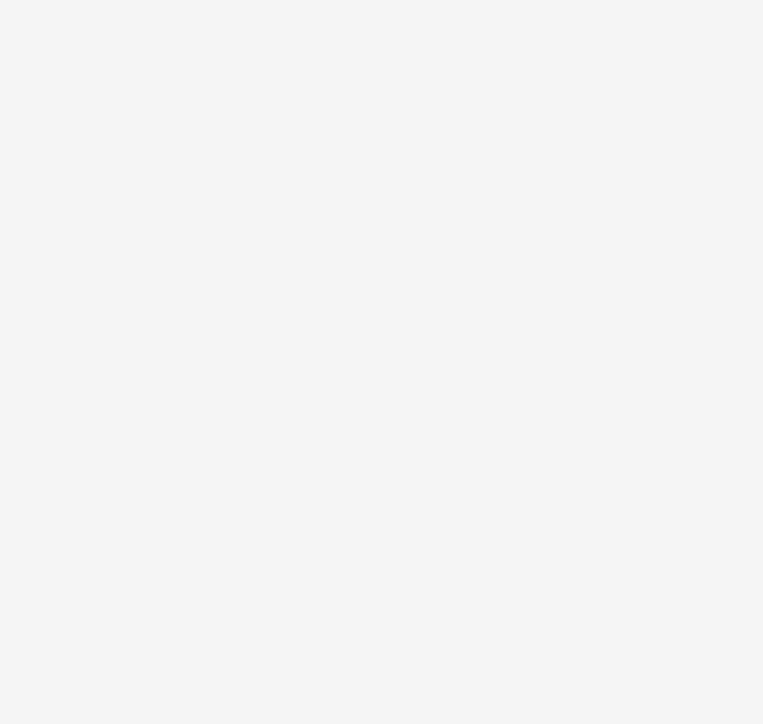
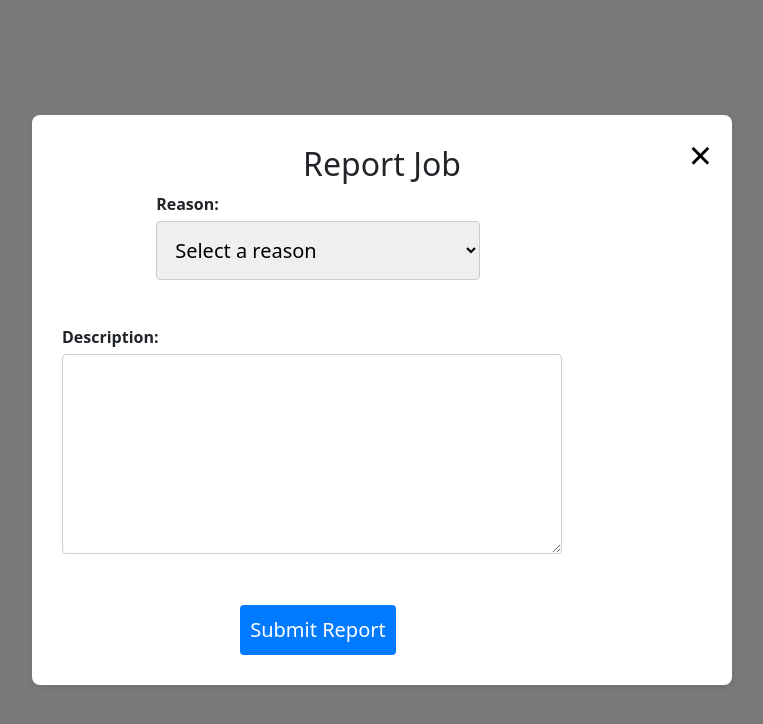
Before and after one commit to MostafaElKaranshawy/Job-Hunt, a React (Vite) app in the folder frontend/: page /user/job/1/report in a window 1280 px wide. Before the commit this address had no page. Shown: the top 724 px of the page, without its empty margins (258-1021 px from the left). Built offline with nearby package versions, Linux system fonts and the light colour scheme.

Commit message:
reporting job feature added in the frontend

```diff
--- a/frontend/src/App.jsx
+++ b/frontend/src/App.jsx
@@ -8,6 +8,7 @@ import LogInPage from './pages/logInPage/LogInPage'
 import ResetPasswordRequestPage from './pages/resetPasswordRequestPage/ResetPasswordRequestPage'
 import ResetPasswordPage from './pages/resetPasswordPage/ResetPasswordPage'
 import SpecialForm from './components/specialForm/SpecialForm'
+import ReportForm from './components/reportForm/ReportForm'
 function App() {
     return (
         <div className='app'>
@@ -23,6 +24,7 @@ function App() {
                     <Route path="/reset-password" element={< ResetPasswordPage/>} />
                     <Route path="/reset-password-request" element={< ResetPasswordRequestPage/>} />
                     <Route path="/user/apply/job/:jobId/form" element={<SpecialForm/>} />
+                    <Route path="/user/job/:jobId/report" element={<ReportForm/>} />
                 </Routes>
             </Router>
         </div>
--- /dev/null
+++ b/frontend/src/components/reportForm/ReportForm.jsx
@@ -0,0 +1,87 @@
+import React, { useState } from "react";
+import { useParams, useNavigate } from "react-router-dom";
+import './reportForm.css';
+
+const ReportForm = () => {
+    const [reason, setReason] = useState("");
+    const [description, setDescription] = useState("");
+
+    const { jobId } = useParams();
+    const navigate = useNavigate();
+
+    const handleReasonChange = (e) => {
+        setReason(e.target.value);
+    };
+
+    const handleDescriptionChange = (e) => {
+        setDescription(e.target.value);
+    };
+
+    const handleSubmit = async (e) => {
+        e.preventDefault();
+        const reportData = {
+            reason,
+            description,
+        };
+        const url = `http://localhost:8080/job/${jobId}/report`;
+        try {
+            const response = await fetch(url, {
+                method: 'POST',
+                credentials: 'include',
+                headers: {
+                    'Content-Type': 'application/json',
+                },
+                body: JSON.stringify(reportData),
+            });
+
+            if (response.ok) {
+                alert("Report submitted successfully!");
+                navigate(-1); // Navigate back to the previous page
+            } else {
+                alert("Failed to submit report.");
+            }
+        } catch (error) {
+            console.error("Error submitting report:", error);
+            alert("An error occurred while submitting the report.");
+        }
+    };
+
+    const handleClose = () => {
+        navigate(-1); // Navigate back to the previous page
+    };
+
+    return (
+        <div className="report-form-overlay">
+            <div className="report-form-container">
+                <button className="close-button" onClick={handleClose}>
+                    &times;
+                </button>
+                <h2>Report Job</h2>
+                <form onSubmit={handleSubmit}>
+                    <label>
+                        Reason:
+                        <select value={reason} onChange={handleReasonChange} required>
+                            <option value="">Select a reason</option>
+                            <option value="INAPPROPRIATE_CONTENT">Inappropriate Content</option>
+                            <option value="SCAM">Scam</option>
+                            <option value="DISCRIMINATION">Discrimination</option>
+                            <option value="ILLEGAL_ACTIVITY">Illegal Activity</option>
+                            <option value="OTHER">Other</option>
+                        </select>
+                    </label>
+                    <label>
+                        Description:
+                        <textarea
+                            value={description}
+                            onChange={handleDescriptionChange}
+                            required
+                        />
+                    </label>
+                    <button type="submit">Submit Report</button>
+                </form>
+            </div>
+        </div>
+    );
+};
+
+export default ReportForm;
--- /dev/null
+++ b/frontend/src/components/reportForm/reportForm.css
@@ -0,0 +1,78 @@
+.report-form-overlay {
+    position: fixed;
+    top: 0;
+    left: 0;
+    width: 100%;
+    height: 100%;
+    background: rgba(0, 0, 0, 0.5);
+    display: flex;
+    justify-content: center;
+    align-items: center;
+    z-index: 1000;
+}
+
+.report-form-container {
+    background: #fff;
+    padding: 30px;
+    border-radius: 8px;
+    width: 700px;
+    box-shadow: 0 2px 10px rgba(0, 0, 0, 0.1);
+    position: relative;
+}
+
+.report-form-container .close-button {
+    position: absolute;
+    top: 0px;
+    right: 10px;
+    background: none;
+    border: none;
+    font-size: 40px;
+    cursor: pointer;
+}
+
+.report-form-container h2 {
+    margin-top: 0;
+    font-size: 32px;
+    text-align: center;
+}
+
+.report-form-container form {
+    display: flex;
+    flex-direction: column;
+}
+
+.report-form-container label {
+    margin-bottom: 10px;
+    font-weight: bold;
+}
+
+.report-form-container select, textarea {
+    width: 100%;
+    padding: 14px;
+    margin-top: 5px;
+    margin-bottom: 15px;
+    margin-left: 0;
+    border: 1px solid #ccc;
+    border-radius: 4px;
+    font-size: 20px;
+}
+
+.report-form-container textarea {
+    height: 200px;
+    width: 500px;
+    resize: vertical;
+}
+
+.report-form-container button[type="submit"] {
+    background-color: #007bff;
+    color: white;
+    padding: 10px;
+    border: none;
+    border-radius: 4px;
+    cursor: pointer;
+    font-size: 20px;
+}
+
+.report-form-container button[type="submit"]:hover {
+    background-color: #0056b3;
+}
--- a/frontend/src/pages/userHome/userHome.jsx
+++ b/frontend/src/pages/userHome/userHome.jsx
@@ -100,37 +100,12 @@ function UserHome() {
     async function handleApplyClick (){
         navigate(`/user/apply/job/${expandedJob.id}/form`);
         setExpandedJob(null);
+    };
 
-        // try {
-        //     const form = await getJobForm(expandedJob.id);
-        //     // console.log(form);
-        //     setFormData(form);
-        // } catch (error) {
-        //     console.error(error.message);
-        // }
+    function handleReportClick(){
+        navigate(`/user/job/${expandedJob.id}/report`);
+    }
 
-    };
-    // async function getJobForm(id) {
-    //     try{
-    //         const url = `http://localhost:8080/job/${id}/form`;
-    //         const response = await fetch(url, {
-    //             method: 'GET',
-    //             credentials: 'include',
-    //             headers: {
-    //                 'Content-Type': 'application/json',
-    //             },
-    //         });
-
-    //         if (!response.ok) {
-    //             throw new Error(`Response status: ${response.status}`);
-    //         }
-
-    //         const form = await response.json();
-    //         return form;
-    //     } catch (error) {
-    //         console.error(error.message);
-    //     }
-    // }
 
     return (
         <div className="home">
@@ -226,6 +201,8 @@ function UserHome() {
 
                         {/* Apply button */}
                         <button className="apply-button" onClick={handleApplyClick}>Apply Now</button>
+                        <br/>
+                        <button className="apply-button" onClick={handleReportClick}>Report</button>
 
                         <p className="job-description">{expandedJob.description}</p>
 
```
